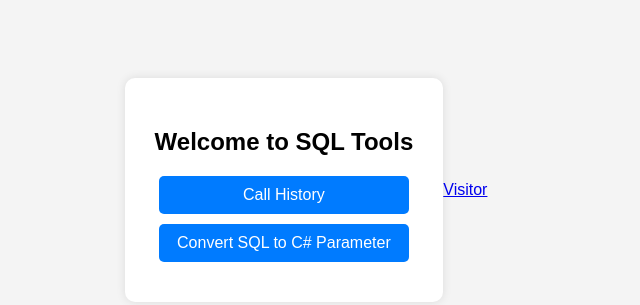
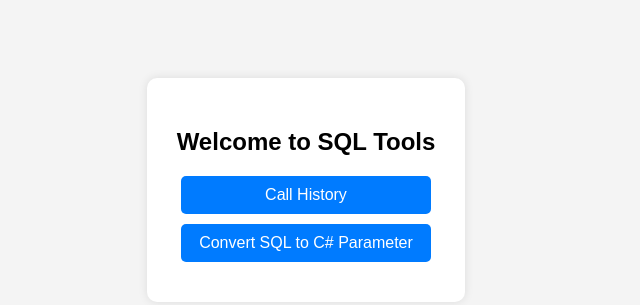
Before and after one commit to AlexChorvadi/Tools, a plain HTML site: page index.html in a window 1280 px wide. Shown: the part 218-523 px from the top of the page, without its empty margins (334-974 px from the left). Drawn offline with Linux system fonts and the light colour scheme.

Commit message:
Update index.html

```diff
--- a/index.html
+++ b/index.html
@@ -48,7 +48,6 @@
     </div>
     <footer>
         <div>
-            <a href='#'>Visitor</a> <script type='text/javascript' src='https://www.freevisitorcounters.com/auth.php?id=72633ce9556bbe2bb10603334011ee59bc9a723a'></script>
             <script type="text/javascript" src="https://www.freevisitorcounters.com/en/home/counter/1333104/t/3"></script>
         </div>
     </footer>
```
